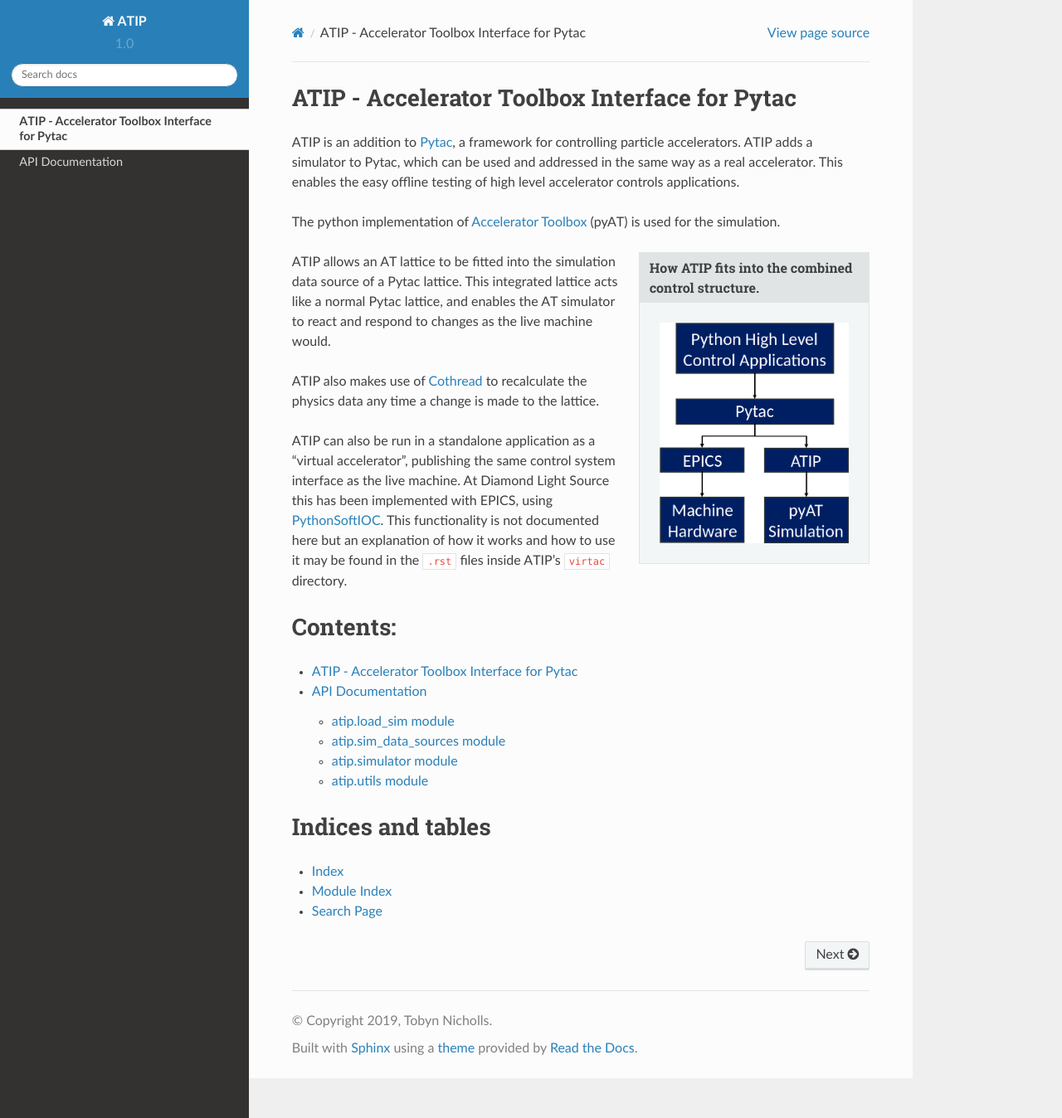
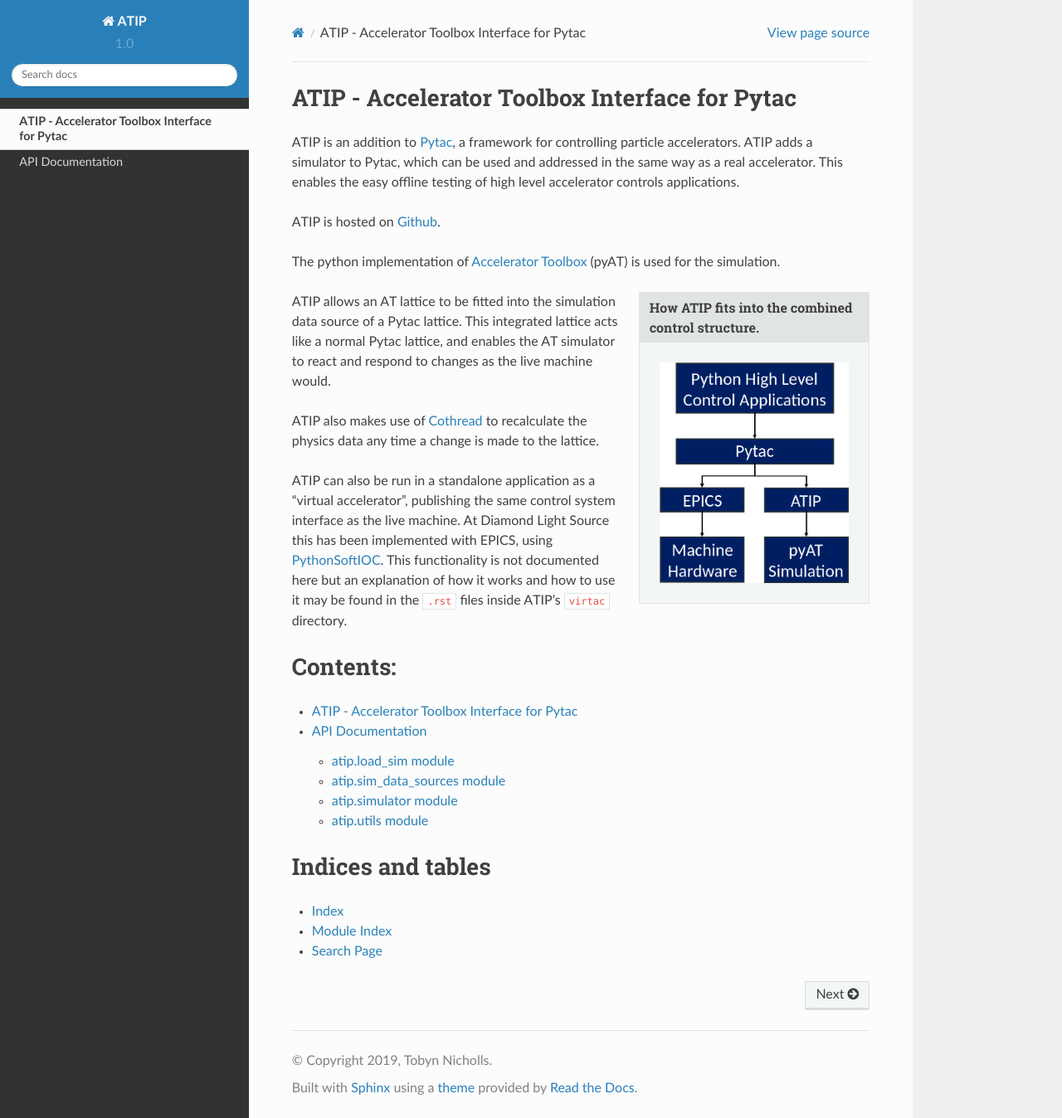
Before and after one commit to DiamondLightSource/atip, a Sphinx documentation site: the page built from docs/index.rst, in a window 1280 px wide and 1348 px high. Shown: the whole window at 83% size. Built offline with Sphinx 7.4.7 and the Read the Docs theme 2.0.0, drawn with Linux system fonts in a browser that asks for light colours.

Commit message:
Add link to Github in docs.

```diff
--- a/docs/index.rst
+++ b/docs/index.rst
@@ -6,6 +6,8 @@
 ATIP adds a simulator to Pytac, which can be used and addressed in the same way
 as a real accelerator. This enables the easy offline testing of high level
 accelerator controls applications.
+
+ATIP is hosted on `Github <https://github.com/dls-controls/atip>`_.
 
 The python implementation of
 `Accelerator Toolbox <https://github.com/atcollab/at>`_ (pyAT) is used
```
